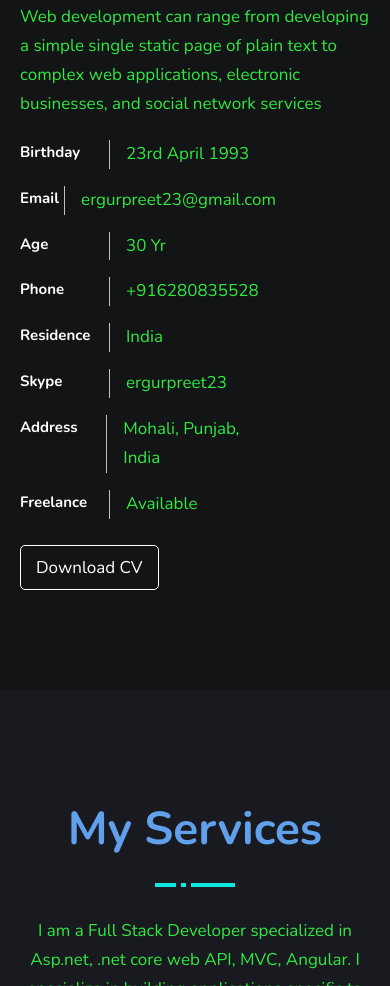
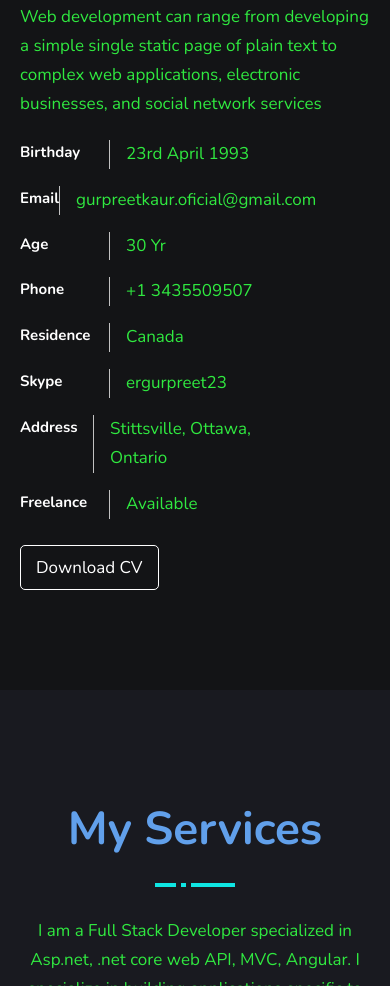
Before and after one commit to Gurpreet1523/portfolio, a plain HTML site: page index.html in a window 390 px wide. Shown: the part 1090-2076 px from the top of the page. Drawn offline with nearby package versions, Linux system fonts and the light colour scheme; files whose address does not match are found by name.

Commit message:
changes phone number

```diff
--- a/index.html
+++ b/index.html
@@ -100,7 +100,7 @@
                     <!-- List Item Start -->
                     <div class="list-item">
                         <label>Email</label>
-                        <p>ergurpreet23@gmail.com</p>
+                        <p>gurpreetkaur.oficial@gmail.com</p>
                     </div>
                     <!-- List Item End -->
 
@@ -114,14 +114,14 @@
                     <!-- List Item Start -->
                     <div class="list-item">
                         <label>Phone</label>
-                        <p>+916280835528</p>
+                        <p>+1 3435509507</p>
                     </div>
                     <!-- List Item End -->
 
                     <!-- List Item Start -->
                     <div class="list-item">
                         <label>Residence</label>
-                        <p>India</p>
+                        <p>Canada</p>
                     </div>
                     <!-- List Item End -->
 
@@ -135,7 +135,7 @@
                     <!-- List Item Start -->
                     <div class="list-item">
                         <label>Address</label>
-                        <p>Mohali, Punjab, India</p>
+                        <p>Stittsville, Ottawa, Ontario</p>
                     </div>
                     <!-- List Item End -->
 
```
